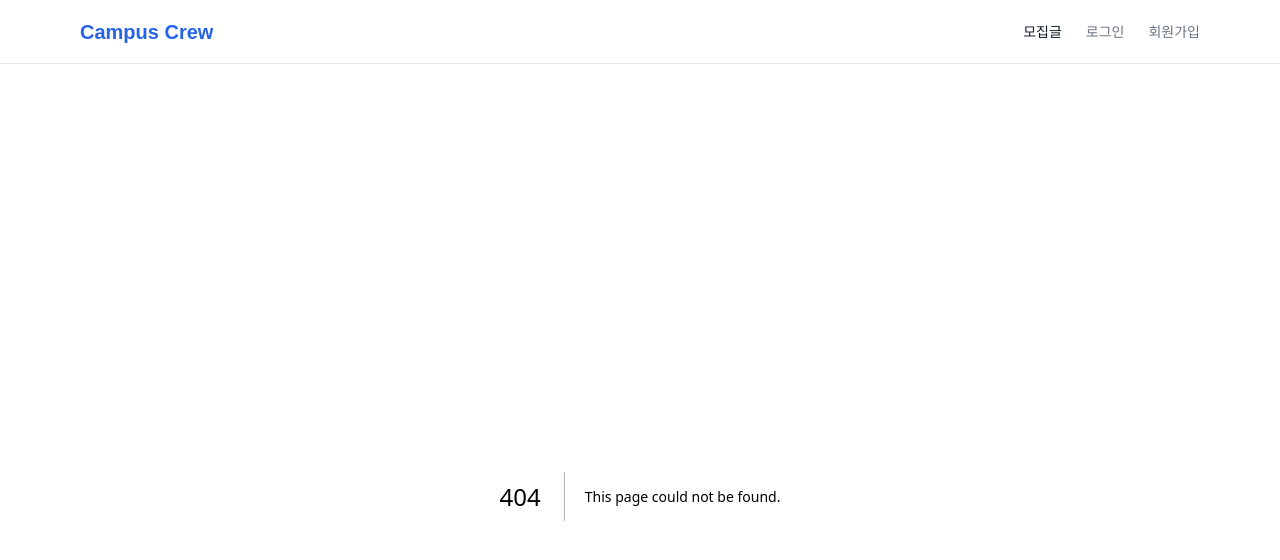
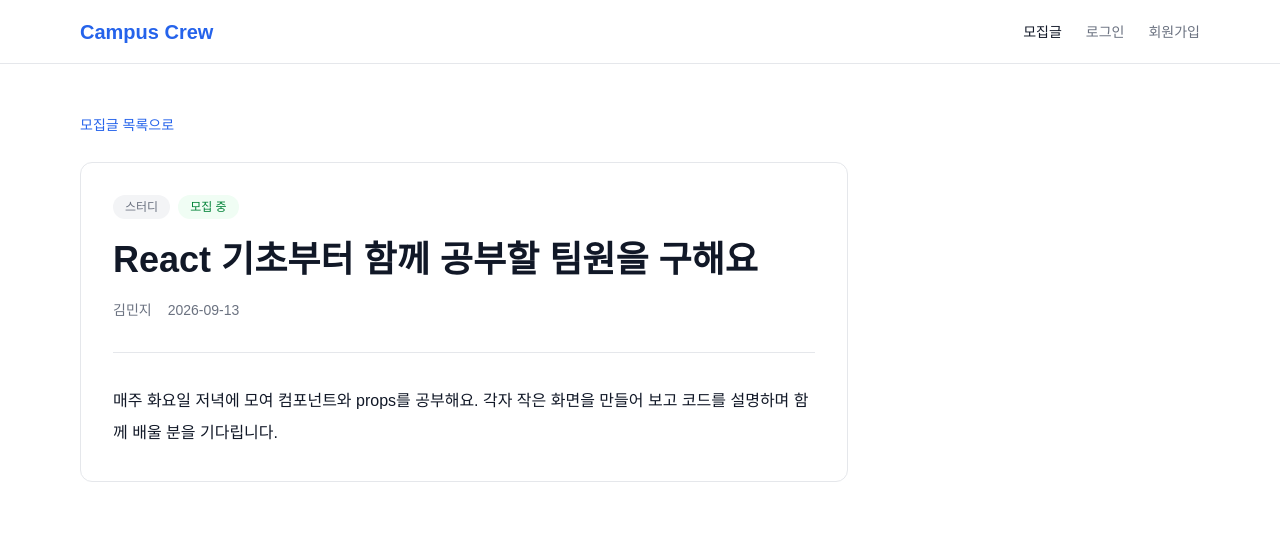
Before and after one commit to camelcaramel/campus-crew, a Next.js app in the folder apps/web/: page /recruitments/1 in a window 1280 px wide. Before the commit this address had no page. Shown: the top 560 px of the page. Built offline with nearby package versions, Linux system fonts and the light colour scheme.

Commit message:
feat: add recruitment detail route

```diff
--- /dev/null
+++ b/apps/web/src/app/recruitments/[id]/page.tsx
@@ -0,0 +1,68 @@
+import Link from 'next/link';
+import { notFound } from 'next/navigation';
+import { mockRecruitments } from '@/features/recruitments/mock-data';
+
+type RecruitmentDetailPageProps = {
+  params: Promise<{ id: string }>;
+};
+
+export default async function RecruitmentDetailPage({
+  params,
+}: RecruitmentDetailPageProps) {
+  // [id]에 해당하는 URL 값은 문자열이므로 Mock 데이터의 숫자 id와 맞춥니다.
+  const { id } = await params;
+  const recruitmentId = Number(id);
+  const recruitment = mockRecruitments.find(
+    (item) => item.id === recruitmentId,
+  );
+
+  if (!recruitment) {
+    notFound();
+  }
+
+  const isOpen = recruitment.status === 'OPEN';
+
+  return (
+    // 기존 layout의 위쪽 여백 32px + 이 페이지의 16px = 48px
+    <section className="pt-4">
+      <Link
+        href="/recruitments"
+        className="text-sm text-primary-600 hover:underline"
+      >
+        모집글 목록으로
+      </Link>
+
+      <article className="mt-6 max-w-3xl rounded-xl border border-neutral-200 p-6 sm:p-8">
+        <div className="flex flex-wrap gap-2 text-xs font-medium">
+          <span className="rounded-full bg-gray-100 px-3 py-1 text-neutral-500">
+            {recruitment.category}
+          </span>
+          <span
+            className={`rounded-full px-3 py-1 ${
+              isOpen
+                ? 'bg-green-50 text-green-700'
+                : 'bg-gray-100 text-gray-600'
+            }`}
+          >
+            {isOpen ? '모집 중' : '모집 마감'}
+          </span>
+        </div>
+
+        <h1 className="mt-4 text-3xl! leading-snug font-bold break-words text-neutral-900 sm:text-4xl!">
+          {recruitment.title}
+        </h1>
+
+        <div className="flex flex-wrap gap-x-4 gap-y-1 text-sm text-neutral-500">
+          <span>{recruitment.author.name}</span>
+          <time dateTime={recruitment.createdAt}>{recruitment.createdAt}</time>
+        </div>
+
+        <div className="mt-8 border-t border-neutral-200 pt-8">
+          <p className="leading-8 break-words whitespace-pre-wrap text-neutral-900!">
+            {recruitment.content}
+          </p>
+        </div>
+      </article>
+    </section>
+  );
+}
--- a/apps/web/src/app/recruitments/page.tsx
+++ b/apps/web/src/app/recruitments/page.tsx
@@ -1,49 +1,5 @@
+import { mockRecruitments } from '@/features/recruitments/mock-data';
 import { RecruitmentCard } from '@/features/recruitments/recruitment-card';
-import type { Recruitment } from '@/features/recruitments/types';
-
-// 서버 연결 전에 화면을 만들어 보는 연습용 데이터입니다.
-const mockRecruitments: Recruitment[] = [
-  {
-    id: 1,
-    category: '스터디',
-    status: 'OPEN',
-    title: 'React 기초부터 함께 공부할 팀원을 구해요',
-    content:
-      '매주 화요일 저녁에 모여 컴포넌트와 props를 공부해요. 각자 작은 화면을 만들어 보고 코드를 설명하며 함께 배울 분을 기다립니다.',
-    author: { name: '김민지' },
-    createdAt: '2026-09-13',
-  },
-  {
-    id: 2,
-    category: '프로젝트',
-    status: 'OPEN',
-    title: '교내 동아리 소개 웹사이트를 함께 만들어요',
-    content:
-      '동아리를 쉽게 찾을 수 있는 웹사이트를 만들려고 합니다. Figma로 화면을 정리하고 Next.js로 구현하면서 기획부터 배포까지 경험해 봐요.',
-    author: { name: '이준호' },
-    createdAt: '2026-09-12',
-  },
-  {
-    id: 3,
-    category: '스터디',
-    status: 'CLOSED',
-    title: 'TypeScript로 시작하는 알고리즘 스터디',
-    content:
-      '일주일에 두 문제씩 풀고 서로의 풀이를 나누는 스터디입니다. 정답뿐 아니라 문제를 어떻게 나누고 생각했는지 설명하는 연습을 함께합니다.',
-    author: { name: '박서연' },
-    createdAt: '2026-09-11',
-  },
-  {
-    id: 4,
-    category: '프로젝트',
-    status: 'OPEN',
-    title: '캠퍼스 중고 교재 나눔 서비스를 만들 팀원 모집',
-    content:
-      '다음 학기에 필요한 교재를 찾고 나눌 수 있는 서비스를 만들어 봐요. 작은 기능부터 완성하며 Git으로 협업하는 경험을 쌓고 싶은 분을 모집합니다.',
-    author: { name: '최지우' },
-    createdAt: '2026-09-10',
-  },
-];
 
 export default function RecruitmentsPage() {
   return (
--- /dev/null
+++ b/apps/web/src/features/recruitments/mock-data.ts
@@ -0,0 +1,45 @@
+import type { Recruitment } from './types';
+
+// 서버 연결 전에 화면을 만들어 보는 연습용 데이터입니다.
+export const mockRecruitments: Recruitment[] = [
+  {
+    id: 1,
+    category: '스터디',
+    status: 'OPEN',
+    title: 'React 기초부터 함께 공부할 팀원을 구해요',
+    content:
+      '매주 화요일 저녁에 모여 컴포넌트와 props를 공부해요. 각자 작은 화면을 만들어 보고 코드를 설명하며 함께 배울 분을 기다립니다.',
+    author: { name: '김민지' },
+    createdAt: '2026-09-13',
+  },
+  {
+    id: 2,
+    category: '프로젝트',
+    status: 'OPEN',
+    title: '교내 동아리 소개 웹사이트를 함께 만들어요',
+    content:
+      '동아리를 쉽게 찾을 수 있는 웹사이트를 만들려고 합니다. Figma로 화면을 정리하고 Next.js로 구현하면서 기획부터 배포까지 경험해 봐요.',
+    author: { name: '이준호' },
+    createdAt: '2026-09-12',
+  },
+  {
+    id: 3,
+    category: '스터디',
+    status: 'CLOSED',
+    title: 'TypeScript로 시작하는 알고리즘 스터디',
+    content:
+      '일주일에 두 문제씩 풀고 서로의 풀이를 나누는 스터디입니다. 정답뿐 아니라 문제를 어떻게 나누고 생각했는지 설명하는 연습을 함께합니다.',
+    author: { name: '박서연' },
+    createdAt: '2026-09-11',
+  },
+  {
+    id: 4,
+    category: '프로젝트',
+    status: 'OPEN',
+    title: '캠퍼스 중고 교재 나눔 서비스를 만들 팀원 모집',
+    content:
+      '다음 학기에 필요한 교재를 찾고 나눌 수 있는 서비스를 만들어 봐요. 작은 기능부터 완성하며 Git으로 협업하는 경험을 쌓고 싶은 분을 모집합니다.',
+    author: { name: '최지우' },
+    createdAt: '2026-09-10',
+  },
+];
--- a/apps/web/src/features/recruitments/recruitment-card.tsx
+++ b/apps/web/src/features/recruitments/recruitment-card.tsx
@@ -1,3 +1,4 @@
+import Link from 'next/link';
 import type { Recruitment } from './types';
 
 type RecruitmentCardProps = {
@@ -23,7 +24,12 @@ export function RecruitmentCard({ recruitment }: RecruitmentCardProps) {
       </div>
 
       <h2 className="mt-4 text-xl font-semibold break-words text-neutral-900">
-        {recruitment.title}
+        <Link
+          href={`/recruitments/${recruitment.id}`}
+          className="hover:underline"
+        >
+          {recruitment.title}
+        </Link>
       </h2>
       <p className="mt-2 line-clamp-2 break-words text-neutral-500">
         {recruitment.content}
```
Also changed, not shown: 2 other files (tests, documents, lock files or other folders).
